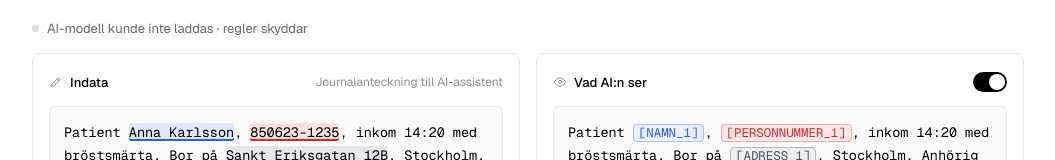
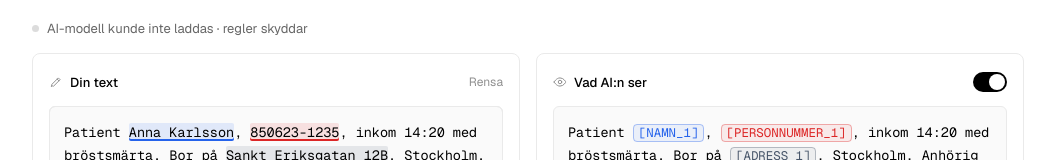
Before and after one commit to joelhagvall/maskera, a React (Vite) app in the folder apps/demo/: page / in a window 1280 px wide. Shown: the part 454-614 px from the top of the page, without its empty margins (112-1167 px from the left). Built offline with nearby package versions, Linux system fonts and the light colour scheme.

Commit message:
make it obvious you can type your own text in the demo (rename to Din text, add Rensa + placeholder)

```diff
--- a/apps/demo/src/components/InputCard.tsx
+++ b/apps/demo/src/components/InputCard.tsx
@@ -21,9 +21,15 @@ export function InputCard({
       <div className="card-head">
         <span className="card-title">
           <PencilIcon size={14} />
-          Indata
+          Din text
         </span>
-        <span className="card-sub">{tagline}</span>
+        {text ? (
+          <button type="button" className="clear" onClick={() => onChange("")}>
+            Rensa
+          </button>
+        ) : (
+          <span className="card-sub">skriv eller klistra in</span>
+        )}
       </div>
       <div className="editor">
         <div className="backdrop" ref={backdropRef} aria-hidden>
@@ -32,6 +38,7 @@ export function InputCard({
         <textarea
           value={text}
           spellCheck={false}
+          placeholder={`Skriv eller klistra in egen text här — allt körs lokalt.\n\nExempel: ${tagline}`}
           onChange={(e) => onChange(e.target.value)}
           onScroll={(e) => {
             if (backdropRef.current) backdropRef.current.scrollTop = e.currentTarget.scrollTop
--- a/apps/demo/src/styles.css
+++ b/apps/demo/src/styles.css
@@ -228,6 +228,23 @@ body {
 }
 .editor textarea:focus {
   border-color: var(--fg);
+}
+/* the textarea text is transparent (overlay), so colour the placeholder explicitly */
+.editor textarea::placeholder {
+  color: var(--muted-2);
+  opacity: 1;
+}
+.clear {
+  background: none;
+  border: none;
+  padding: 0;
+  font: inherit;
+  font-size: 12px;
+  color: var(--muted-2);
+  cursor: pointer;
+}
+.clear:hover {
+  color: var(--fg);
 }
 .hl {
   /* background + underline colour come from inline per-category styles */
```
